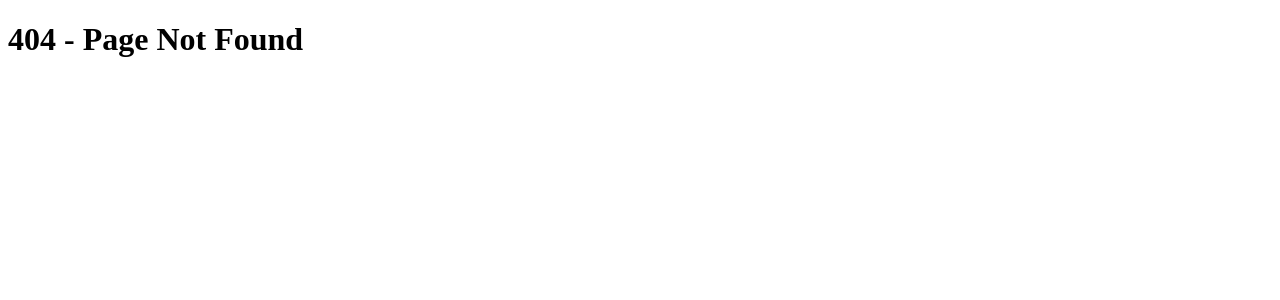
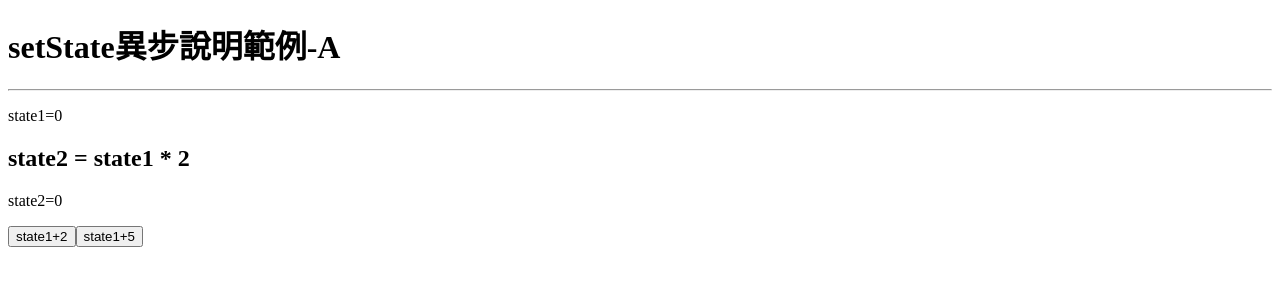
Before and after one commit to XiaoYun3893z/next-base, a Next.js app: page /cs-0418/async-a in a window 1280 px wide. Before the commit this address had no page. Shown: the top 300 px of the page. Built offline with nearby package versions, Linux system fonts and the light colour scheme.

Commit message:
setState異步執行

```diff
--- /dev/null
+++ b/pages/cs-0418/async-a.js
@@ -0,0 +1,43 @@
+import { useState } from 'react'
+
+export default function AsyncA() {
+  const [state1, setState1] = useState(0)
+  const [state2, setState2] = useState(0)
+
+  const handleStateChange = (value) => {
+    // 錯誤寫法
+    // state2並非使用更動完成的state1來運算，會慢一拍
+    // setState1(state1 + value)
+    // setState2(state1 * 2)
+
+    // 正確寫法
+    // 先計算下個state1是什麼值，需要下個時間點的state1都用nextState1
+    const nextState1 = state1 + value
+    setState1(nextState1)
+    setState2(nextState1 * 2)
+  }
+
+  return (
+    <>
+      <h1>setState異步說明範例-A</h1>
+      <hr />
+      <p>state1={state1}</p>
+      <h2>state2 = state1 * 2</h2>
+      <p>state2={state2}</p>
+      <button
+        onClick={() => {
+          handleStateChange(2)
+        }}
+      >
+        state1+2
+      </button>
+      <button
+        onClick={() => {
+          handleStateChange(5)
+        }}
+      >
+        state1+5
+      </button>
+    </>
+  )
+}
```
